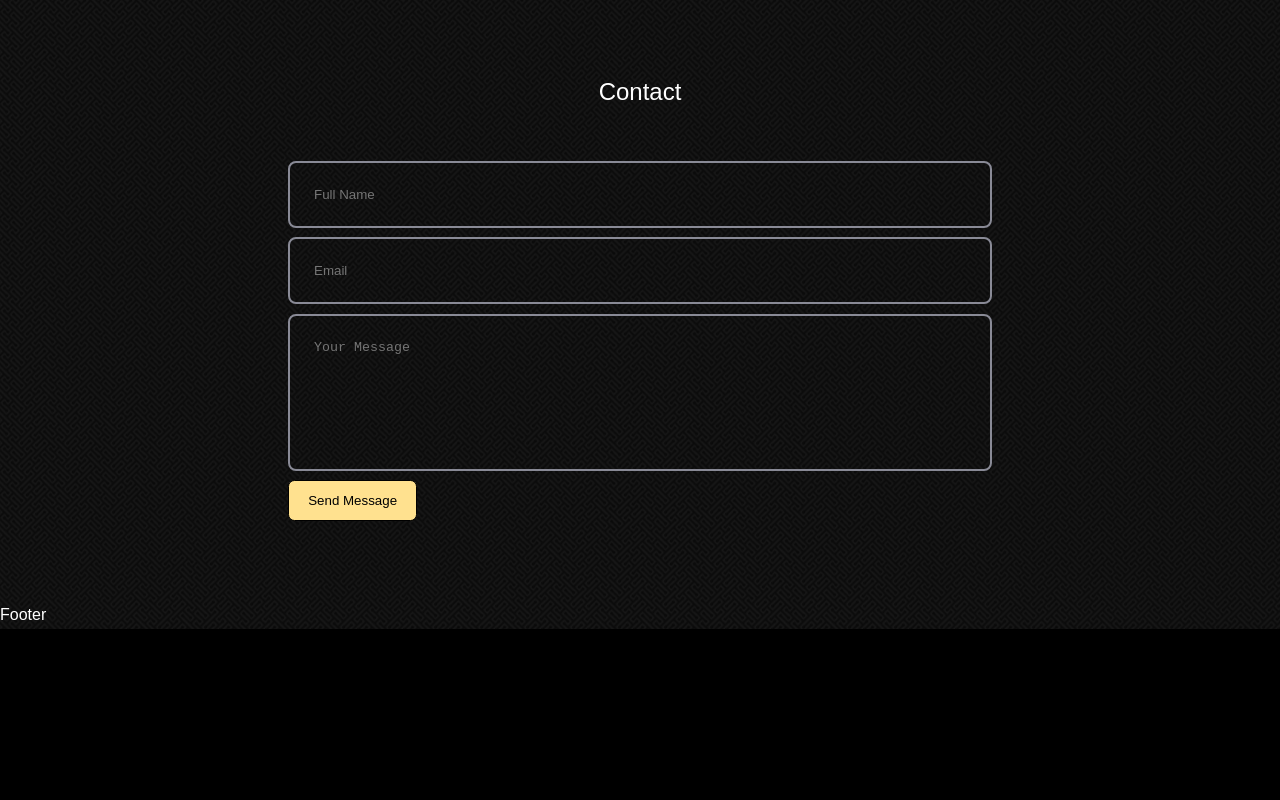
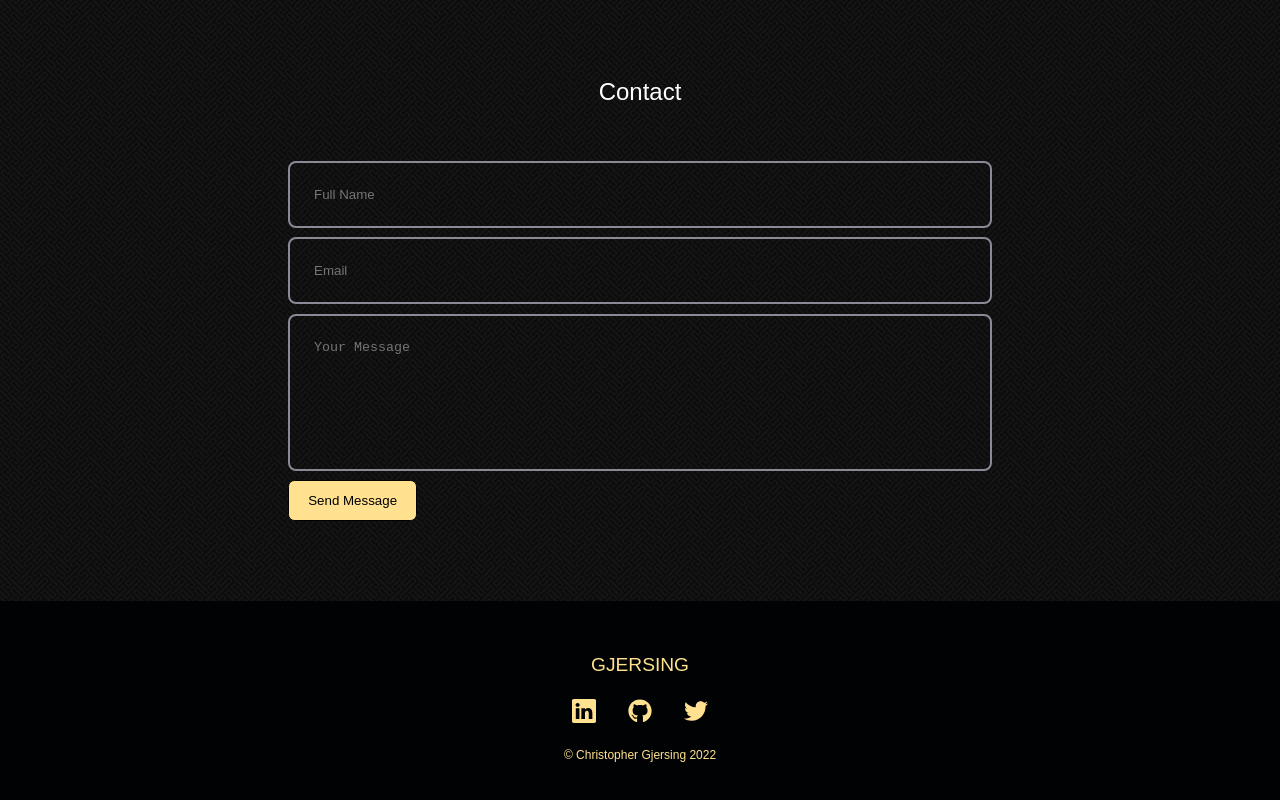
Before and after one commit to gjersing/gjersing-portfolio, a React (Create React App) app: page / in a window 1280 px wide. Shown: the part 2039-2839 px from the top of the page. Before the commit the page ends 2668 px from the top, so only its background shows below. Built offline with nearby package versions, Linux system fonts and the light colour scheme; a web font is replaced by a local one.

Commit message:
Implement footer and favicon

```diff
--- a/public/index.html
+++ b/public/index.html
@@ -4,6 +4,7 @@
     <meta charset="utf-8">
     <meta name="viewport" content="width=device-width, initial-scale=1.0">
     <title>Christopher Gjersing - Full Stack Engineer</title>
+    <link rel="shortcut icon" href="%PUBLIC_URL%/favicon.ico">
   </head>
   <body>
     <div id="root"></div>
--- a/src/components/footer/Footer.jsx
+++ b/src/components/footer/Footer.jsx
@@ -1,9 +1,24 @@
 import React from 'react'
 import './footer.css'
+import {BsLinkedin} from 'react-icons/bs'
+import {FaGithub} from 'react-icons/fa'
+import {FaTwitter} from 'react-icons/fa'
 
 const Footer = () => {
   return(
-    <div>Footer</div>
+    <footer>
+      <a href="#" className='footer__logo'>GJERSING</a>
+
+      <div className='footer__socials'>
+        <a href='https://www.linkedin.com/in/gjersing/' target="_blank"><BsLinkedin /></a>
+        <a href='https://github.com/gjersing' target="_blank"><FaGithub /></a>
+        <a href='https://twitter.com/csgjersing' target="_blank"><FaTwitter /></a>
+      </div>
+
+      <div className='footer__copyright'>
+        <small className='text-bright'>&copy; Christopher Gjersing 2022</small>
+      </div>
+    </footer>
   );
 }
 
--- a/src/components/footer/footer.css
+++ b/src/components/footer/footer.css
@@ -0,0 +1,25 @@
+footer {
+  background: var(--color-black);
+  padding: 3rem 0;
+  text-align: center;
+  font-size: 0.9rem;
+}
+
+.footer__logo {
+  font-size: 1.2rem;
+  font-weight: 300;
+}
+
+.footer__socials {
+  display: flex;
+  flex-wrap: wrap;
+  justify-content: center;
+  gap: 2rem;
+  margin-top: 0.8rem;
+  margin-bottom: 0.4rem;
+  font-size: 1.5rem;
+}
+
+.footer__copyright {
+  margin-bottom: 4rem;
+}
--- a/src/components/portfolio/portfolio.css
+++ b/src/components/portfolio/portfolio.css
@@ -15,6 +15,7 @@
 .portfolio__item:hover {
   border-color: var(--color-primary);
   background: transparent;
+  cursor: default;
 }
 
 .portfolio__item-image {
```
Also changed, not shown: 1 other file (tests, documents, lock files or other folders).
